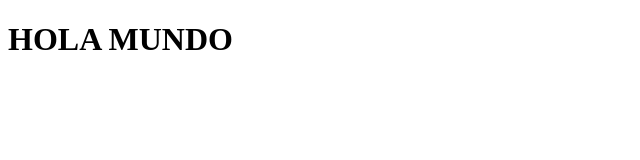
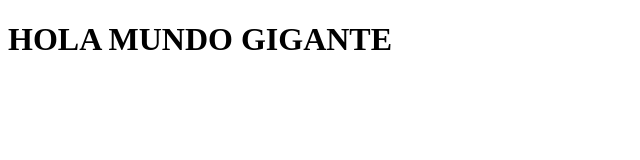
Before and after one commit to jsebastiang93/economia_digital_pry1, a plain HTML site: page index.html in a window 1280 px wide. Shown: the whole page, without its empty margins (0-640 px from the left). Drawn offline with Linux system fonts and the light colour scheme.

```diff
--- a/app.js
+++ b/app.js
@@ -0,0 +1 @@
+num = 20
--- a/index.html
+++ b/index.html
@@ -6,7 +6,7 @@
     <title>Mi proyecto</title>
 </head>
 <body>
-    <h1>HOLA MUNDO</h1>
+    <h1>HOLA MUNDO GIGANTE</h1>
 
 </body>
 </html>
```
